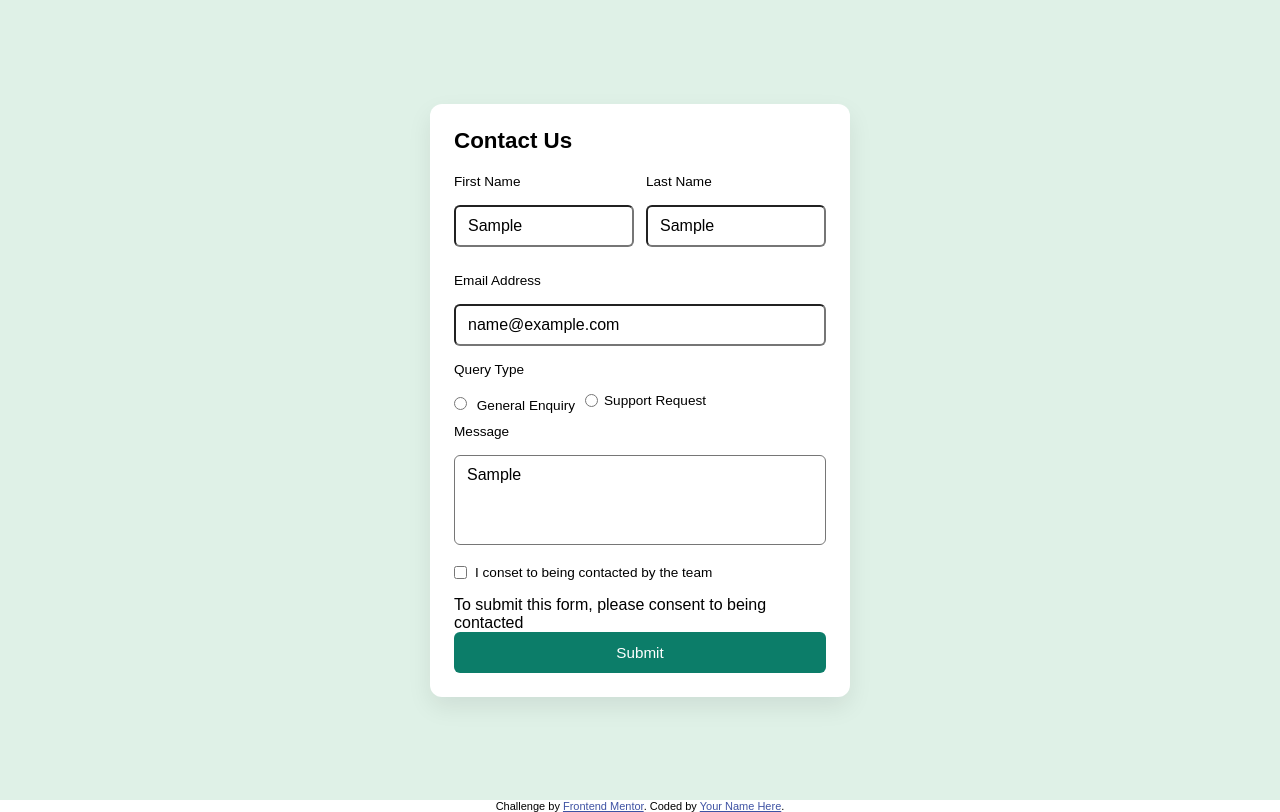
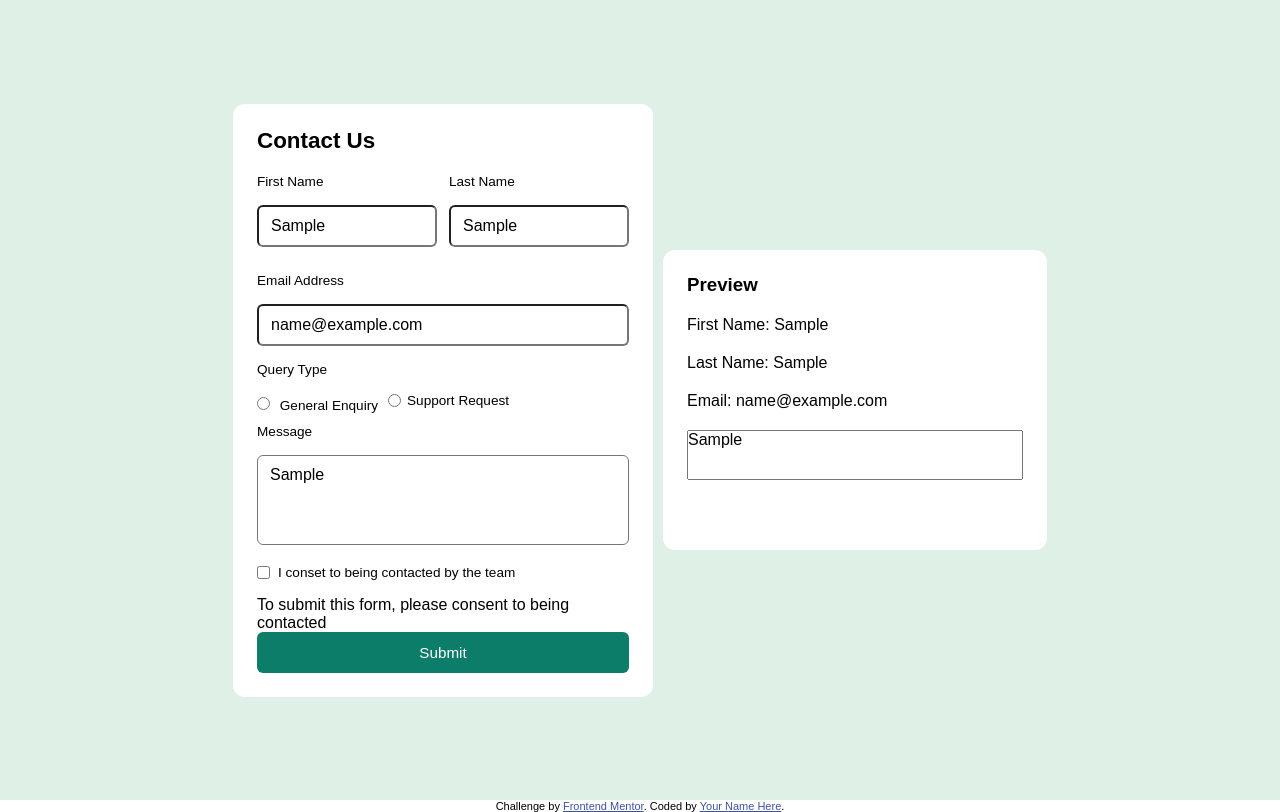
Before and after one commit to nakayizakevina/ContactForm, a plain HTML site: page index.html in a window 1280 px wide. Both pictures are taken after typing "Sample", "Sample", "name@example.com", "Sample" into the empty fields and a click on the button "Submit". Drawn offline with Linux system fonts and the light colour scheme.

Commit message:
Added a preview form

```diff
--- a/index.html
+++ b/index.html
@@ -59,9 +59,10 @@
             placeholder="Please enter a valid email address"
             class="client__input"
             id="email"
-
           />
-          <p class="email__error error__message" id="email__error">Please enter a valid email address</p>
+          <p class="email__error error__message" id="email__error">
+            Please enter a valid email address
+          </p>
         </div>
 
         <div>
@@ -82,7 +83,7 @@
           <label for="">Message</label>
           <textarea
             name=""
-          id=""
+            id="message"
             class="client__input client__input--state"
             required
           ></textarea>
@@ -96,10 +97,14 @@
         <p>To submit this form, please consent to being contacted</p>
         <button type="submit" id="button">Submit</button>
       </form>
+      <div class="user__infor">
+        <h3>Preview</h3>
+        <p>First Name: <span id="firstNamePreview"></span></p>
+        <p>Last Name: <span id="lastNamePreview"></span></p>
+        <p>Email: <span id="emailPreview"></span></p>
+        <textarea name="" id="messagePreview"></textarea>
+      </div>
     </main>
-
-    <!-- Message Sent! -->
-    <!-- Thanks for completing the form. We'll be in touch soon! -->
 
     <div class="attribution">
       Challenge by
--- a/index.js
+++ b/index.js
@@ -2,6 +2,13 @@ const Form = document.getElementById("form")
 const FirstName = document.getElementById("first_name");
 const LastName = document.getElementById("last_name");
 const Email = document.getElementById("email");
+const Message = document.getElementById("message")
+
+
+const FirstNamePreview = document.getElementById("firstNamePreview");
+const LastNamePreview = document.getElementById("lastNamePreview");
+const EmailPreview = document.getElementById("emailPreview");
+const MessagePreview = document.getElementById("messagePreview")
 
 const EmailErrorState = document.getElementById("email__error")
 
@@ -17,19 +24,28 @@ function UserEmailPattern(useremail){
     return EmailPattern.test(useremail);
 }
 
+function UserMessage(e){
+  const mesage = "";
+}
+
 Form.addEventListener("submit", function (e) {
      e.preventDefault()
 
   const ValidFirstName= UserNamePattern(FirstName.value);
   const ValidLastName = UserNamePattern(LastName.value);
   const ValidEmail= UserEmailPattern(Email.value);
+  const message = UserMessage(Message.value);
 
   if (ValidFirstName && ValidLastName && ValidEmail) {
     alert("Message Sent! Thanks for completing the form. We'll be in touch soon!");
   }
-  // else {
-  //   alert("Please check your inputs and try again.");
-  // }
+
+  FirstNamePreview .textContent = FirstName.value;
+  LastNamePreview.textContent = LastName.value;
+  EmailPreview.textContent = Email.value;
+  MessagePreview.textContent = Message.value;
+
+
 });
 
 function CheckEmailState(){
--- a/styles.css
+++ b/styles.css
@@ -1,4 +1,4 @@
-/* Reset & base styles */
+
 * {
   margin: 0;
   padding: 0;
@@ -11,6 +11,7 @@ main {
   min-height: 100vh;
   display: flex;
   flex-direction: column;
+  gap: 10px;
   align-items: center;
   justify-content: center;
 }
@@ -22,7 +23,6 @@ main {
   max-width: 420px;
   padding: 24px;
   border-radius: 12px;
-  box-shadow: 0 10px 25px rgba(0, 0, 0, 0.08);
 }
 
 
@@ -44,11 +44,6 @@ main {
   margin-bottom: 16px;
   font-size: 16px;
 }
-
-/* .client__input:focus {
-  outline: none;
-  border-color: #0b7a5a;
-} */
 
 .client__ifo {
   display: flex;
@@ -112,7 +107,37 @@ textarea.client__input {
   display: none;
 }
 
+.user__infor{
+  width: 100%;
+  height: 300px;
+  padding: 24px;
+  display: flex;
+  flex-direction: column;
+  gap: 20px;
+  border-radius: 12px;
+  background-color:hsl(0, 0%, 100%);
+}
 
+#messagePreview {
+  width: 100%;
+  min-height: 50px;
+  max-height: 300px;
+  font-size: 16px;
+  resize: none;
+}
+
+
+@media screen and (min-width: 1024px) and (max-width:1440px){
+  main {
+  display: flex;
+  flex-direction:row;
+}
+
+.user__infor{
+  width: 30%;
+
+}
+}
 
 /* .attribution {
   margin-top: 20px;
```
Lines whose indentation alone changed are shown as unchanged.
